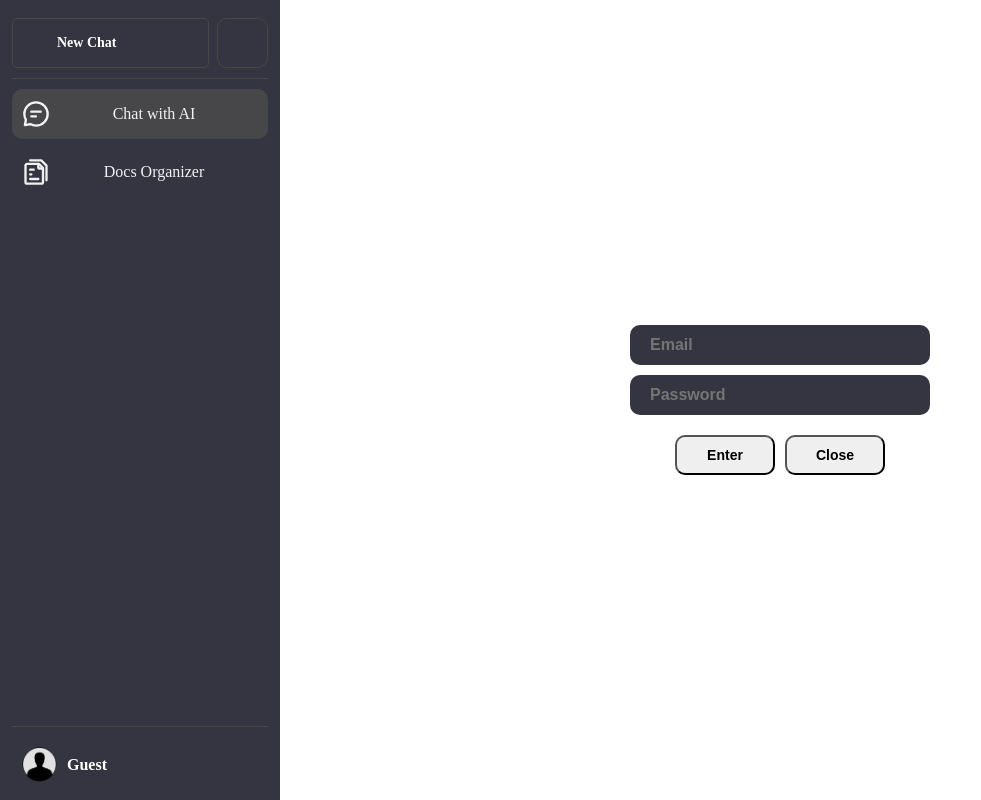
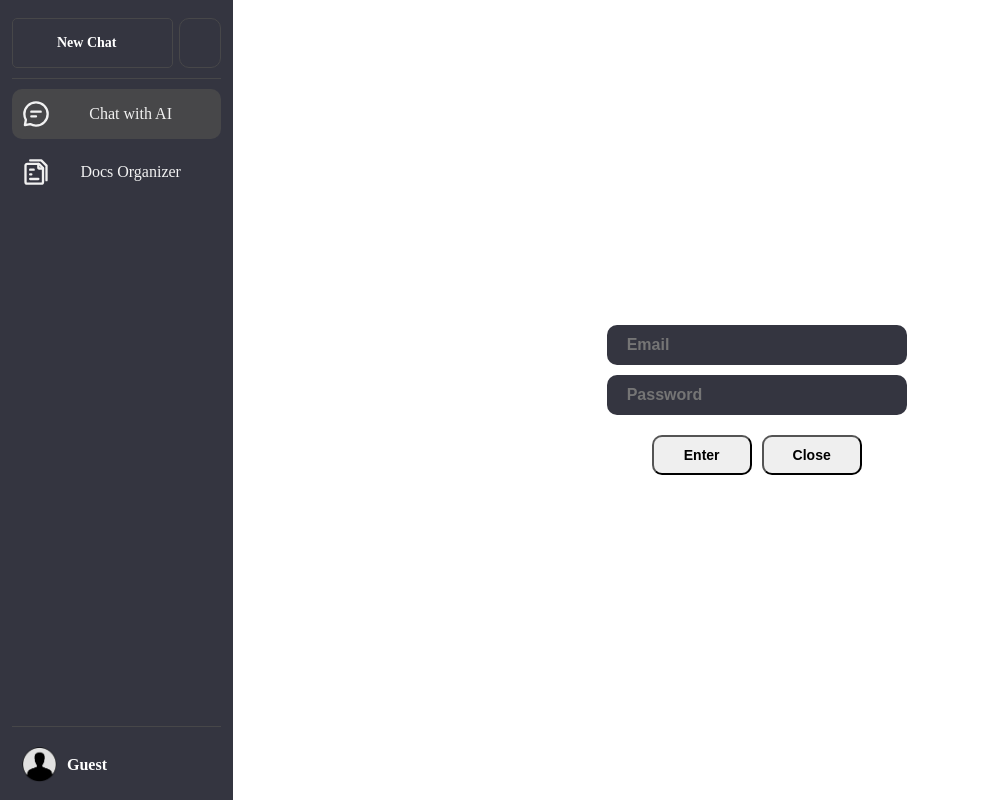
Before and after one commit to project-ait/front, a SvelteKit app: page /login in a window 1280 px wide. Shown: the whole page, without its empty margins (0-981 px from the left). Built offline with nearby package versions, Linux system fonts and the light colour scheme; some icons are missing.

Commit message:
chore!: remove hard coded width

```diff
--- a/src/routes/styles.css
+++ b/src/routes/styles.css
@@ -31,7 +31,7 @@ a:hover {
 }
 
 .main-width {
-  width: calc(100% - 280px);
+  width: 100%;
   height: 100vh;
 }
 
```
